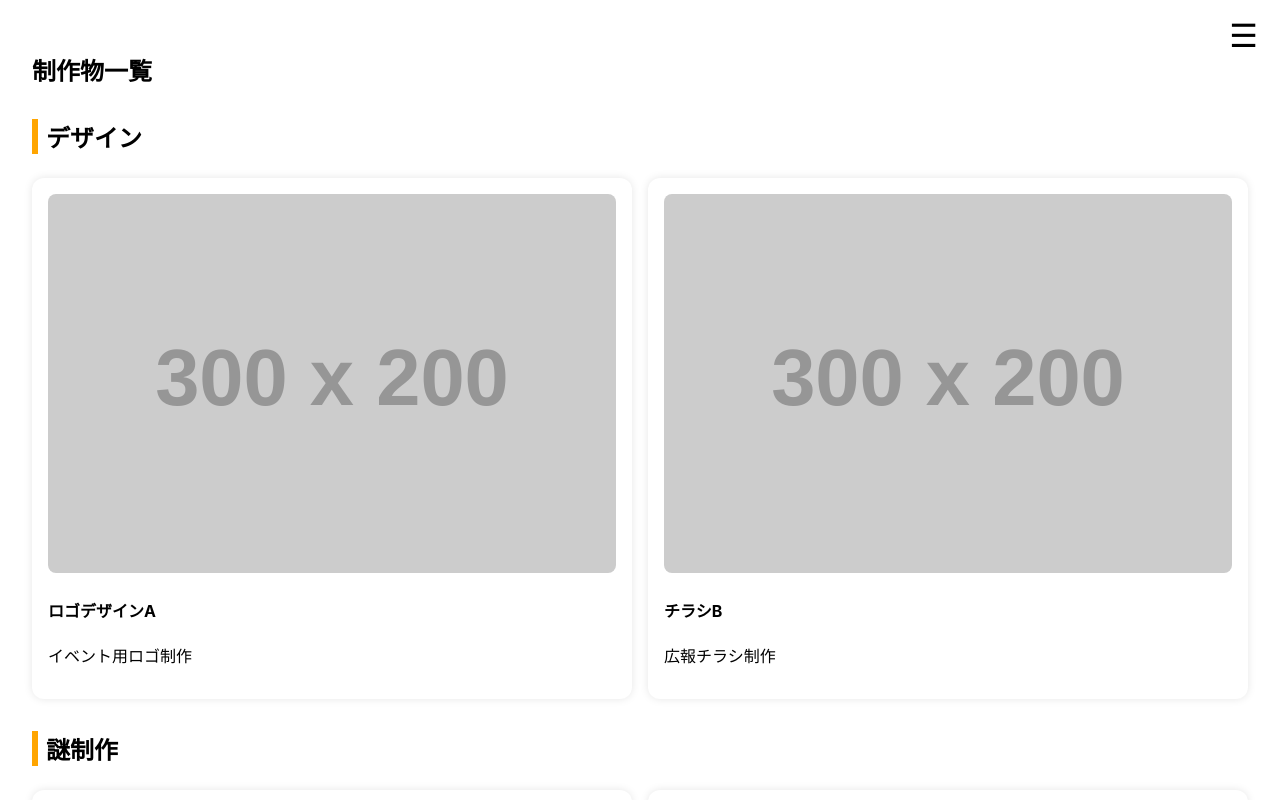
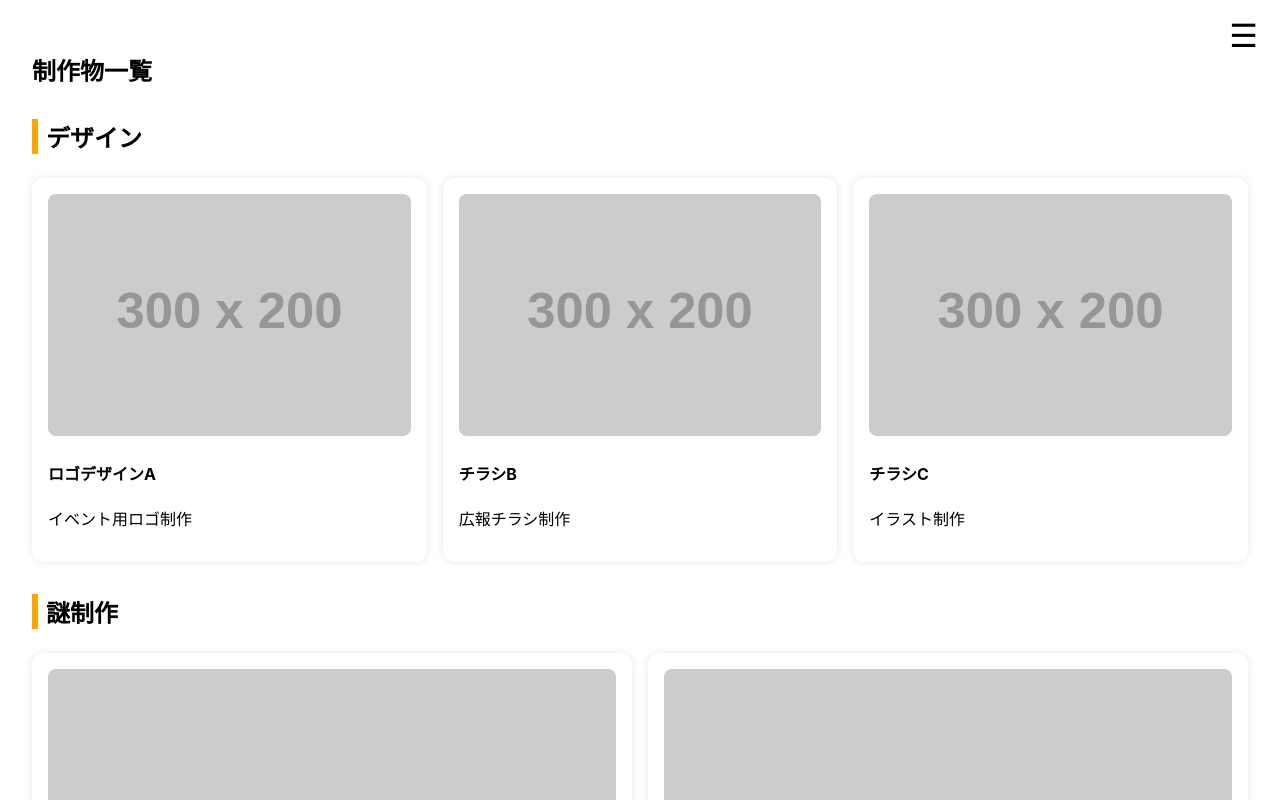
Before and after one commit to nanarium22/nanaka-create-site, a React (Create React App) app: page /works in a window 1280 px wide. Shown: the top 800 px of the page. Built offline with nearby package versions, Linux system fonts and the light colour scheme.

Commit message:
kyoumade

```diff
--- /dev/null
+++ b/src/_functions/WorksData.js
@@ -0,0 +1,59 @@
+export const worksData = [
+  // デザイン
+  {
+    id: 1, category: 'デザイン',
+    title: 'ロゴデザインA',
+    description: 'イベント用ロゴ制作',
+    image: 'https://via.placeholder.com/300x200',
+    detail: 'Illustratorで制作したロゴです。',
+  },
+  {
+    id: 2, category: 'デザイン',
+    title: 'チラシB',
+    description: '広報チラシ制作',
+    image: 'https://via.placeholder.com/300x200',
+    detail: '大学のイベントで配布されたチラシです。',
+  },
+  {
+    id: 3, category: 'デザイン',
+    title: 'チラシC',
+    description: 'イラスト制作',
+    image: 'https://via.placeholder.com/300x200',
+    detail: '大学のイベントで配布されたチラシです。',
+  },
+  // ...デザイン6作品に増やしてください
+
+  // 謎制作
+  {
+    id: 10, category: '謎制作',
+    title: 'ナゾA',
+    description: '体験型ナゾ解きの一部',
+    image: 'https://via.placeholder.com/300x200',
+    detail: 'LINE連動で作成したギミック付き謎。',
+  },
+  {
+    id: 11, category: '謎制作',
+    title: 'ナゾB',
+    description: 'Webナゾ解き問題',
+    image: 'https://via.placeholder.com/300x200',
+    detail: 'Reactで実装したWeb謎ページです。',
+  },
+  // ...謎制作8作品に増やしてください
+
+  // 制作指揮
+  {
+    id: 20, category: '制作指揮',
+    title: '大型イベントX',
+    description: '企画統括＆進行管理',
+    image: 'https://via.placeholder.com/300x200',
+    detail: '10人以上のメンバーと協力して制作指揮を行いました。',
+  },
+  {
+    id: 21, category: '制作指揮',
+    title: 'WebコンテンツY',
+    description: 'プロジェクト全体管理',
+    image: 'https://via.placeholder.com/300x200',
+    detail: '納期・品質・チーム連携を統括しました。',
+  },
+  // ...制作指揮6作品に増やしてください
+];
--- a/src/pages/Works.css
+++ b/src/pages/Works.css
@@ -11,7 +11,7 @@
 }
 
 .work-grid {
-  display: grid;
+  display: flex;
   grid-template-columns: repeat(auto-fit, minmax(220px, 1fr));
   gap: 1rem;
   margin-top: 1rem;
@@ -21,6 +21,7 @@
   background: #fff;
   border-radius: 12px;
   box-shadow: 0 0 8px rgba(0,0,0,0.1);
+  width: 5000px;
   padding: 1rem;
   cursor: pointer;
   transition: transform 0.2s;
--- a/src/pages/Works.jsx
+++ b/src/pages/Works.jsx
@@ -1,59 +1,7 @@
 // src/pages/Works.jsx
 import { useState } from 'react';
 import './Works.css';
-
-const worksData = [
-  // デザイン
-  {
-    id: 1, category: 'デザイン',
-    title: 'ロゴデザインA',
-    description: 'イベント用ロゴ制作',
-    image: 'https://via.placeholder.com/300x200',
-    detail: 'Illustratorで制作したロゴです。',
-  },
-  {
-    id: 2, category: 'デザイン',
-    title: 'チラシB',
-    description: '広報チラシ制作',
-    image: 'https://via.placeholder.com/300x200',
-    detail: '大学のイベントで配布されたチラシです。',
-  },
-  // ...デザイン6作品に増やしてください
-
-  // 謎制作
-  {
-    id: 10, category: '謎制作',
-    title: 'ナゾA',
-    description: '体験型ナゾ解きの一部',
-    image: 'https://via.placeholder.com/300x200',
-    detail: 'LINE連動で作成したギミック付き謎。',
-  },
-  {
-    id: 11, category: '謎制作',
-    title: 'ナゾB',
-    description: 'Webナゾ解き問題',
-    image: 'https://via.placeholder.com/300x200',
-    detail: 'Reactで実装したWeb謎ページです。',
-  },
-  // ...謎制作8作品に増やしてください
-
-  // 制作指揮
-  {
-    id: 20, category: '制作指揮',
-    title: '大型イベントX',
-    description: '企画統括＆進行管理',
-    image: 'https://via.placeholder.com/300x200',
-    detail: '10人以上のメンバーと協力して制作指揮を行いました。',
-  },
-  {
-    id: 21, category: '制作指揮',
-    title: 'WebコンテンツY',
-    description: 'プロジェクト全体管理',
-    image: 'https://via.placeholder.com/300x200',
-    detail: '納期・品質・チーム連携を統括しました。',
-  },
-  // ...制作指揮6作品に増やしてください
-];
+import { worksData } from '../_functions/WorksData';
 
 const categories = ['デザイン', '謎制作', '制作指揮'];
 
@@ -67,7 +15,7 @@ function Works() {
       {categories.map((category) => (
         <div key={category}>
           <h3 className="category-title">{category}</h3>
-          <div className="work-grid">
+          <div className="work-grid overflow-x ¥-scroll">
             {worksData
               .filter((work) => work.category === category)
               .map((work) => (
```
